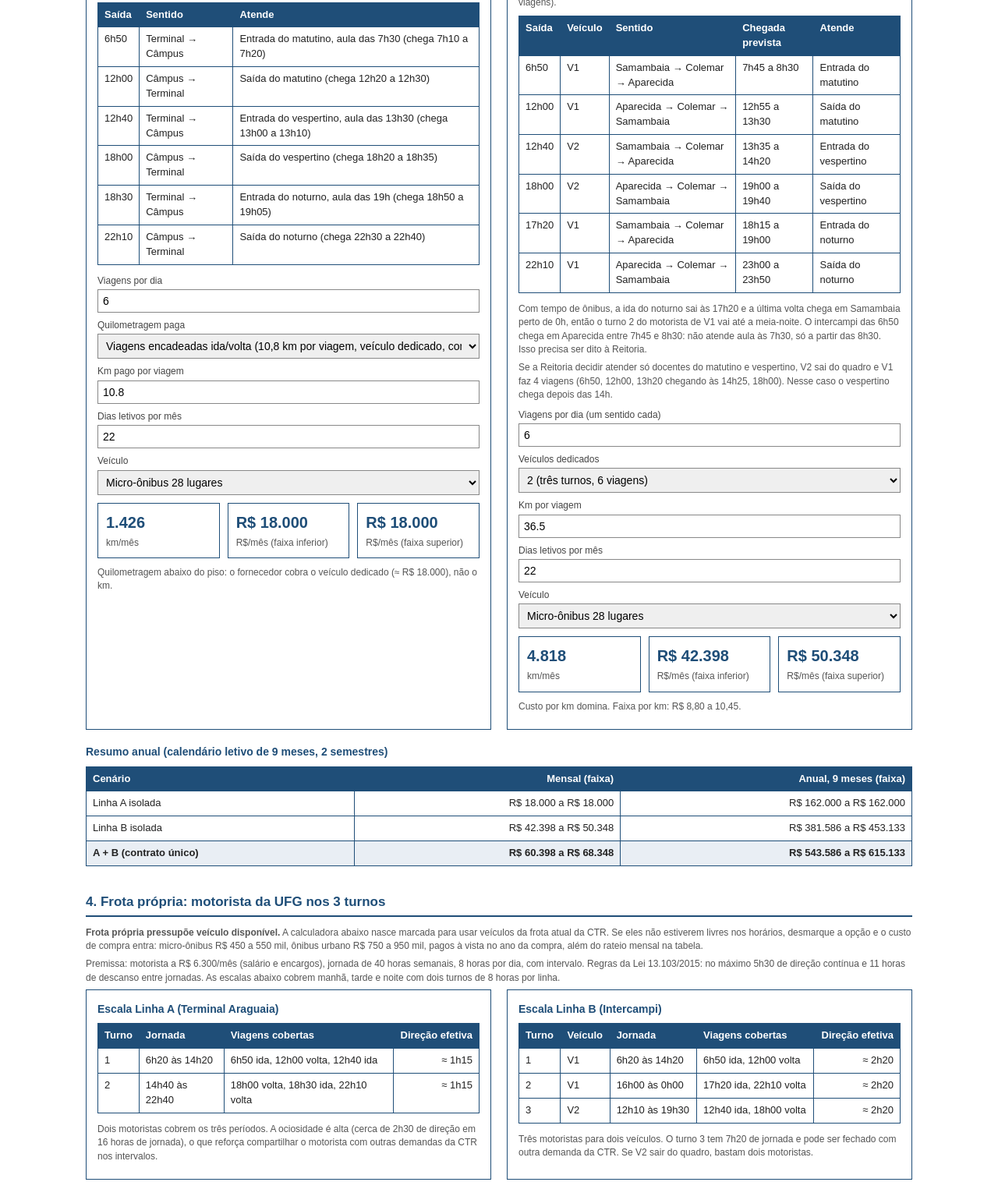
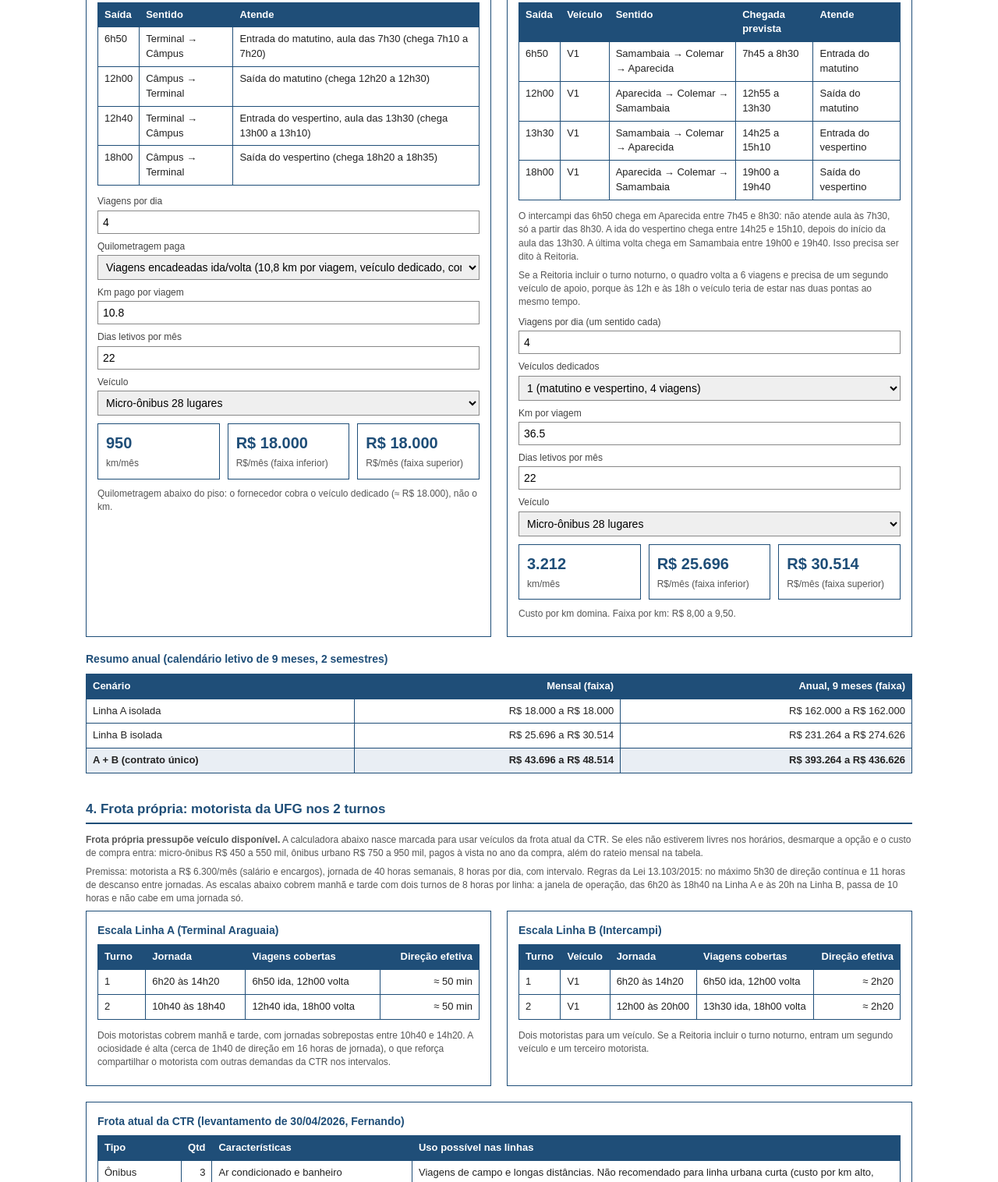
Before and after one commit to guiolive/transporte-aparecida, a plain HTML site: page index.html in a window 1280 px wide. Shown: the part 1816-3332 px from the top of the page at 78% size. Drawn offline with nearby package versions, Linux system fonts and the light colour scheme.

Commit message:
Painel: limita as viagens ate as 18h e recalcula os custos
Linha A passa a 4 viagens (6h50, 12h00, 12h40, 18h00). Linha B passa a 4 viagens com um veiculo so (6h50, 12h00, 13h30, 18h00); V2 sai do quadro. Defaults da calculadora, escalas de motoristas e notas atualizados.

Co-Authored-By: Claude Fable 5.1 <noreply@anthropic.com>
Claude-Session: https://claude.ai/code/session_01HM1Fn1acf6gBpDdv4BXizs

```diff
--- a/index.html
+++ b/index.html
@@ -72,17 +72,15 @@ a{color:#1F4E78}
 
 <div class="box">
 <h3>Linha A. Terminal Araguaia → Câmpus Aparecida</h3>
-<p class="note">Quadro proposto: 3 pares de ida e volta (manhã, tarde e noite), 6 viagens por dia. As viagens são encadeadas: o veículo sobe cheio ao câmpus antes da aula e desce cheio ao terminal depois da aula, sem retorno vazio. Quilometragem paga: 10,8 km por viagem (Google Maps).</p>
+<p class="note">Quadro proposto: 2 pares de ida e volta (manhã e tarde), 4 viagens por dia, com a última saída às 18h. As viagens são encadeadas: o veículo sobe cheio ao câmpus antes da aula e desce cheio ao terminal depois da aula, sem retorno vazio. Quilometragem paga: 10,8 km por viagem (Google Maps).</p>
 <table>
 <tr><th>Saída</th><th>Sentido</th><th>Atende</th></tr>
 <tr><td>6h50</td><td>Terminal → Câmpus</td><td>Entrada do matutino, aula das 7h30 (chega 7h10 a 7h20)</td></tr>
 <tr><td>12h00</td><td>Câmpus → Terminal</td><td>Saída do matutino (chega 12h20 a 12h30)</td></tr>
 <tr><td>12h40</td><td>Terminal → Câmpus</td><td>Entrada do vespertino, aula das 13h30 (chega 13h00 a 13h10)</td></tr>
 <tr><td>18h00</td><td>Câmpus → Terminal</td><td>Saída do vespertino (chega 18h20 a 18h35)</td></tr>
-<tr><td>18h30</td><td>Terminal → Câmpus</td><td>Entrada do noturno, aula das 19h (chega 18h50 a 19h05)</td></tr>
-<tr><td>22h10</td><td>Câmpus → Terminal</td><td>Saída do noturno (chega 22h30 a 22h40)</td></tr>
 </table>
-<label>Viagens por dia</label><input id="a_v" type="number" value="6" min="1">
+<label>Viagens por dia</label><input id="a_v" type="number" value="4" min="1">
 <label>Quilometragem paga</label>
 <select id="a_sent">
 <option value="10.8|1" selected>Viagens encadeadas ida/volta (10,8 km por viagem, veículo dedicado, com piso)</option>
@@ -107,21 +105,19 @@ a{color:#1F4E78}
 
 <div class="box">
 <h3>Linha B. Intercampi Samambaia → Colemar → Aparecida</h3>
-<p class="note">Quadro com 3 pares de ida e volta (manhã, tarde e noite), 6 viagens por dia, cerca de 36,5 km por sentido (Google Maps). Um veículo só não fecha a troca de turno: às 12h e às 18h ele precisa estar nas duas pontas ao mesmo tempo, e cada perna leva 40 min a 1h15. Por isso o quadro usa dois veículos: V1 baseado em Samambaia (4 viagens) e V2 de apoio (2 viagens).</p>
+<p class="note">Quadro com 2 pares de ida e volta (manhã e tarde), 4 viagens por dia, cerca de 36,5 km por sentido (Google Maps), com a última saída às 18h. Um veículo (V1, baseado em Samambaia) fecha o quadro: como cada perna leva 40 min a 1h15, a ida do vespertino só parte depois que a volta do matutino chega a Samambaia, às 13h30.</p>
 <table>
 <tr><th>Saída</th><th>Veículo</th><th>Sentido</th><th>Chegada prevista</th><th>Atende</th></tr>
 <tr><td>6h50</td><td>V1</td><td>Samambaia → Colemar → Aparecida</td><td>7h45 a 8h30</td><td>Entrada do matutino</td></tr>
 <tr><td>12h00</td><td>V1</td><td>Aparecida → Colemar → Samambaia</td><td>12h55 a 13h30</td><td>Saída do matutino</td></tr>
-<tr><td>12h40</td><td>V2</td><td>Samambaia → Colemar → Aparecida</td><td>13h35 a 14h20</td><td>Entrada do vespertino</td></tr>
-<tr><td>18h00</td><td>V2</td><td>Aparecida → Colemar → Samambaia</td><td>19h00 a 19h40</td><td>Saída do vespertino</td></tr>
-<tr><td>17h20</td><td>V1</td><td>Samambaia → Colemar → Aparecida</td><td>18h15 a 19h00</td><td>Entrada do noturno</td></tr>
-<tr><td>22h10</td><td>V1</td><td>Aparecida → Colemar → Samambaia</td><td>23h00 a 23h50</td><td>Saída do noturno</td></tr>
+<tr><td>13h30</td><td>V1</td><td>Samambaia → Colemar → Aparecida</td><td>14h25 a 15h10</td><td>Entrada do vespertino</td></tr>
+<tr><td>18h00</td><td>V1</td><td>Aparecida → Colemar → Samambaia</td><td>19h00 a 19h40</td><td>Saída do vespertino</td></tr>
 </table>
-<p class="note">Com tempo de ônibus, a ida do noturno sai às 17h20 e a última volta chega em Samambaia perto de 0h, então o turno 2 do motorista de V1 vai até a meia-noite. O intercampi das 6h50 chega em Aparecida entre 7h45 e 8h30: não atende aula às 7h30, só a partir das 8h30. Isso precisa ser dito à Reitoria.</p>
-<p class="note">Se a Reitoria decidir atender só docentes do matutino e vespertino, V2 sai do quadro e V1 faz 4 viagens (6h50, 12h00, 13h20 chegando às 14h25, 18h00). Nesse caso o vespertino chega depois das 14h.</p>
-<label>Viagens por dia (um sentido cada)</label><input id="b_v" type="number" value="6" min="1">
+<p class="note">O intercampi das 6h50 chega em Aparecida entre 7h45 e 8h30: não atende aula às 7h30, só a partir das 8h30. A ida do vespertino chega entre 14h25 e 15h10, depois do início da aula das 13h30. A última volta chega em Samambaia entre 19h00 e 19h40. Isso precisa ser dito à Reitoria.</p>
+<p class="note">Se a Reitoria incluir o turno noturno, o quadro volta a 6 viagens e precisa de um segundo veículo de apoio, porque às 12h e às 18h o veículo teria de estar nas duas pontas ao mesmo tempo.</p>
+<label>Viagens por dia (um sentido cada)</label><input id="b_v" type="number" value="4" min="1">
 <label>Veículos dedicados</label>
-<select id="b_nv"><option value="1">1 (só matutino e vespertino, 4 viagens)</option><option value="2" selected>2 (três turnos, 6 viagens)</option></select>
+<select id="b_nv"><option value="1" selected>1 (matutino e vespertino, 4 viagens)</option><option value="2">2 (com turno noturno, 6 viagens)</option></select>
 <label>Km por viagem</label><input id="b_km" type="number" value="36.5" step="0.1">
 <label>Dias letivos por mês</label><input id="b_d" type="number" value="22">
 <label>Veículo</label>
@@ -148,28 +144,27 @@ a{color:#1F4E78}
 </table>
 
 
-<h2>4. Frota própria: motorista da UFG nos 3 turnos</h2>
+<h2>4. Frota própria: motorista da UFG nos 2 turnos</h2>
 <p class="note"><b>Frota própria pressupõe veículo disponível.</b> A calculadora abaixo nasce marcada para usar veículos da frota atual da CTR. Se eles não estiverem livres nos horários, desmarque a opção e o custo de compra entra: micro-ônibus R$ 450 a 550 mil, ônibus urbano R$ 750 a 950 mil, pagos à vista no ano da compra, além do rateio mensal na tabela.</p>
-<p class="note">Premissa: motorista a R$ 6.300/mês (salário e encargos), jornada de 40 horas semanais, 8 horas por dia, com intervalo. Regras da Lei 13.103/2015: no máximo 5h30 de direção contínua e 11 horas de descanso entre jornadas. As escalas abaixo cobrem manhã, tarde e noite com dois turnos de 8 horas por linha.</p>
+<p class="note">Premissa: motorista a R$ 6.300/mês (salário e encargos), jornada de 40 horas semanais, 8 horas por dia, com intervalo. Regras da Lei 13.103/2015: no máximo 5h30 de direção contínua e 11 horas de descanso entre jornadas. As escalas abaixo cobrem manhã e tarde com dois turnos de 8 horas por linha: a janela de operação, das 6h20 às 18h40 na Linha A e às 20h na Linha B, passa de 10 horas e não cabe em uma jornada só.</p>
 <div class="grid">
 <div class="box">
 <h3>Escala Linha A (Terminal Araguaia)</h3>
 <table>
 <tr><th>Turno</th><th>Jornada</th><th>Viagens cobertas</th><th class="num">Direção efetiva</th></tr>
-<tr><td>1</td><td>6h20 às 14h20</td><td>6h50 ida, 12h00 volta, 12h40 ida</td><td class="num">≈ 1h15</td></tr>
-<tr><td>2</td><td>14h40 às 22h40</td><td>18h00 volta, 18h30 ida, 22h10 volta</td><td class="num">≈ 1h15</td></tr>
+<tr><td>1</td><td>6h20 às 14h20</td><td>6h50 ida, 12h00 volta</td><td class="num">≈ 50 min</td></tr>
+<tr><td>2</td><td>10h40 às 18h40</td><td>12h40 ida, 18h00 volta</td><td class="num">≈ 50 min</td></tr>
 </table>
-<p class="note">Dois motoristas cobrem os três períodos. A ociosidade é alta (cerca de 2h30 de direção em 16 horas de jornada), o que reforça compartilhar o motorista com outras demandas da CTR nos intervalos.</p>
+<p class="note">Dois motoristas cobrem manhã e tarde, com jornadas sobrepostas entre 10h40 e 14h20. A ociosidade é alta (cerca de 1h40 de direção em 16 horas de jornada), o que reforça compartilhar o motorista com outras demandas da CTR nos intervalos.</p>
 </div>
 <div class="box">
 <h3>Escala Linha B (Intercampi)</h3>
 <table>
 <tr><th>Turno</th><th>Veículo</th><th>Jornada</th><th>Viagens cobertas</th><th class="num">Direção efetiva</th></tr>
 <tr><td>1</td><td>V1</td><td>6h20 às 14h20</td><td>6h50 ida, 12h00 volta</td><td class="num">≈ 2h20</td></tr>
-<tr><td>2</td><td>V1</td><td>16h00 às 0h00</td><td>17h20 ida, 22h10 volta</td><td class="num">≈ 2h20</td></tr>
-<tr><td>3</td><td>V2</td><td>12h10 às 19h30</td><td>12h40 ida, 18h00 volta</td><td class="num">≈ 2h20</td></tr>
+<tr><td>2</td><td>V1</td><td>12h00 às 20h00</td><td>13h30 ida, 18h00 volta</td><td class="num">≈ 2h20</td></tr>
 </table>
-<p class="note">Três motoristas para dois veículos. O turno 3 tem 7h20 de jornada e pode ser fechado com outra demanda da CTR. Se V2 sair do quadro, bastam dois motoristas.</p>
+<p class="note">Dois motoristas para um veículo. Se a Reitoria incluir o turno noturno, entram um segundo veículo e um terceiro motorista.</p>
 </div>
 </div>
 
@@ -192,7 +187,7 @@ a{color:#1F4E78}
 <div>
 <label>Custo mensal por motorista (R$)</label><input id="f_sal" type="number" value="6300">
 <label>Motoristas Linha A</label><input id="f_ma" type="number" value="2" min="0">
-<label>Motoristas Linha B</label><input id="f_mb" type="number" value="3" min="0">
+<label>Motoristas Linha B</label><input id="f_mb" type="number" value="2" min="0">
 <label>Motoristas reserva (férias e faltas, compartilhados)</label><input id="f_res" type="number" value="1" min="0">
 </div>
 <div>
@@ -208,7 +203,7 @@ a{color:#1F4E78}
 <tr><td>Linha B</td><td class="num" id="f_b_n"></td><td class="num" id="f_b_folha"></td><td class="num" id="f_b_veic"></td><td class="num" id="f_b_aq"></td><td class="num" id="f_b_tot"></td><td class="num" id="f_b_fret"></td></tr>
 <tr class="total"><td>A + B com reserva</td><td class="num" id="f_ab_n"></td><td class="num" id="f_ab_folha"></td><td class="num" id="f_ab_veic"></td><td class="num" id="f_ab_aq"></td><td class="num" id="f_ab_tot"></td><td class="num" id="f_ab_fret"></td></tr>
 </table>
-<p class="note"><b>Atenção ao investimento inicial.</b> Se não houver veículo disponível na frota atual, a frota própria exige comprar antes de rodar: um para a Linha A e um ou dois para a Linha B, desembolso à vista de <span id="f_capex"></span>, em orçamento de investimento (GND 4), com processo de compra de 6 a 12 meses. O fretamento não tem esse desembolso. O rateio mensal na tabela só distribui o preço pela vida útil para permitir a comparação; o dinheiro sai todo no ano da compra.</p>
+<p class="note"><b>Atenção ao investimento inicial.</b> Se não houver veículo disponível na frota atual, a frota própria exige comprar antes de rodar: um veículo para cada linha, desembolso à vista de <span id="f_capex"></span>, em orçamento de investimento (GND 4), com processo de compra de 6 a 12 meses. O fretamento não tem esse desembolso. O rateio mensal na tabela só distribui o preço pela vida útil para permitir a comparação; o dinheiro sai todo no ano da compra.</p>
 <p class="note">A folha da frota própria é custo fixo de 12 meses; o fretamento paga só meses letivos. Na comparação anual, multiplique a folha por 12 e o fretamento por 9. A frota própria só compensa se a UFG já tiver o veículo disponível e o motorista puder ser aproveitado em outras rotas nos intervalos.</p>
 </div>
 
```
